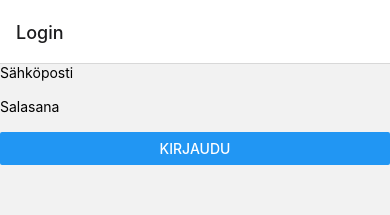
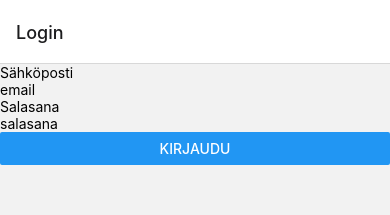
Before and after one commit to TLakkap/TrainingDiary, a React Native app: screen /Login in a window 390 px wide. Shown: the top 215 px of the page. Built offline with nearby package versions, Linux system fonts and the light colour scheme.

Commit message:
navigation

```diff
--- a/App.tsx
+++ b/App.tsx
@@ -2,7 +2,7 @@ import { StatusBar } from 'expo-status-bar';
 import { StyleSheet, Text, View } from 'react-native';
 import { NavigationContainer } from '@react-navigation/native';
 import { createNativeStackNavigator } from '@react-navigation/native-stack';
-import Login from './components/Login'
+import LoginScreen from './components/LoginScreen'
 import HomeScreen from './components/HomeScreen';
 
 const Stack = createNativeStackNavigator();
@@ -11,7 +11,7 @@ export default function App() {
   return (
     <NavigationContainer>
       <Stack.Navigator initialRouteName='Login'>
-        <Stack.Screen name="Login" component={Login} />
+        <Stack.Screen name="Login" component={LoginScreen} />
         <Stack.Screen name="Home" component={HomeScreen} />
       </Stack.Navigator>
     </NavigationContainer>
--- a/components/Login.tsx
+++ /dev/null
@@ -1,18 +0,0 @@
-import { StatusBar } from 'expo-status-bar';
-import { Button, StyleSheet, Text, View, TextInput } from 'react-native';
-
-export default function HomeScreen() {
-  return (
-    <View>
-      <Text>Sähköposti</Text>
-      <TextInput />
-      <Text>Salasana</Text>
-      <TextInput />
-      <Button
-        title="Kirjaudu"
-        onPress={() => console.log("Kirjaudu-button pressed")}
-        />
-      {/* <StatusBar style="auto" /> */}
-    </View>
-  );
-}
--- /dev/null
+++ b/components/LoginScreen.tsx
@@ -0,0 +1,43 @@
+import { StatusBar } from 'expo-status-bar';
+import { useState } from 'react'
+import { Button, StyleSheet, Text, View, TextInput } from 'react-native';
+import { NativeStackNavigationProp } from '@react-navigation/native-stack';
+
+// Define Stack-parameters
+type RootStackParamList = {
+  Home: undefined;
+};
+
+// Define types for props
+type HomeScreenProps = {
+  navigation: NativeStackNavigationProp<RootStackParamList, 'Home'>;
+};
+
+export default function LoginScreen({ navigation }: HomeScreenProps) {
+  const [email, setEmail] = useState('')
+  const [password, setPassword] = useState('')
+
+  return (
+    <View>
+      <Text>Sähköposti</Text>
+      <TextInput
+        value={email}
+        onChangeText={text => setEmail(text)}
+        keyboardType='email-address'
+        placeholder='email'
+      />
+      <Text>Salasana</Text>
+      <TextInput
+        secureTextEntry={true}
+        value={password}
+        onChangeText={text => setPassword(text)}
+        placeholder='salasana'
+      />
+      <Button
+        title="Kirjaudu"
+        onPress={() => navigation.navigate('Home')}
+        />
+      {/* <StatusBar style="auto" /> */}
+    </View>
+  );
+}
--- a/package.json
+++ b/package.json
@@ -16,6 +16,7 @@
     "expo-status-bar": "~1.6.0",
     "react": "18.2.0",
     "react-native": "0.72.6",
+    "react-native-calendars": "^1.1302.0",
     "react-native-safe-area-context": "4.6.3",
     "react-native-screens": "~3.22.0"
   },
```
Also changed, not shown: 1 other file (tests, documents, lock files or other folders).
